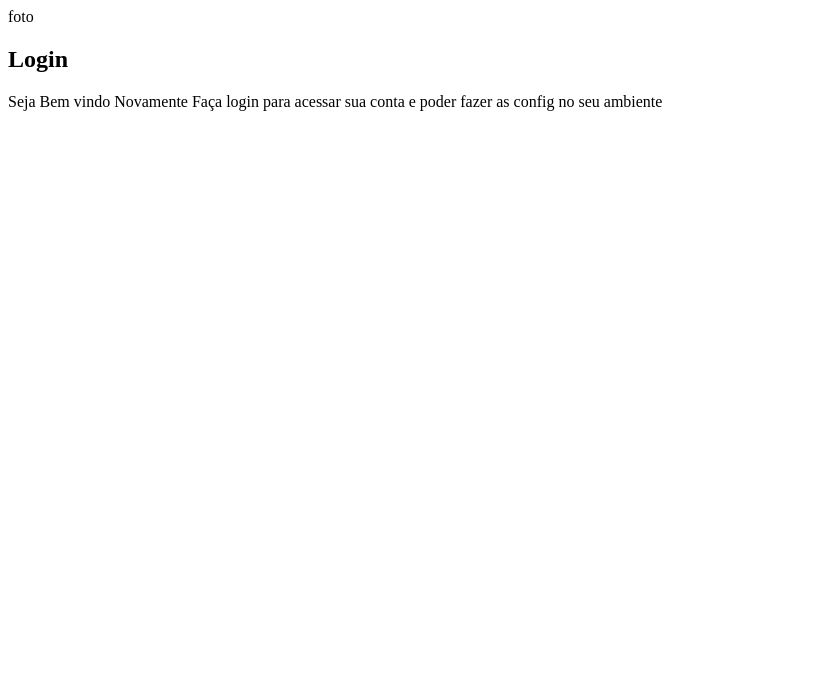
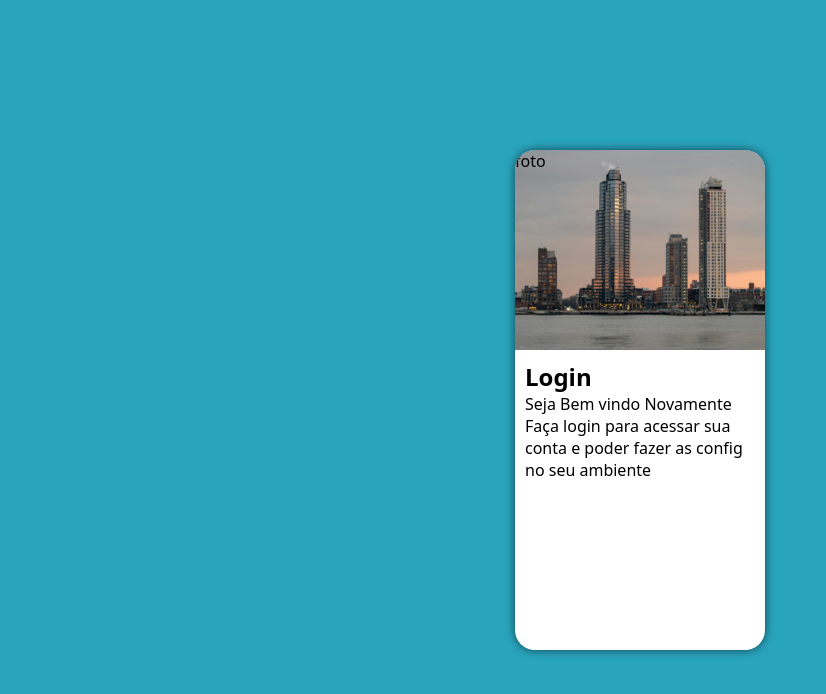
Before and after one commit to LucasAlvesLima/projetologin, a plain HTML site: page index.html in a window 1280 px wide. Shown: the whole page, without its empty margins (0-826 px from the left). Drawn offline with Linux system fonts and the light colour scheme.

Commit message:
att o projeto

```diff
--- a/estilos/style.css
+++ b/estilos/style.css
@@ -1 +1,53 @@
 @charset "UTF-8";
+
+
+
+* {
+    font-family: system-ui, -apple-system, BlinkMacSystemFont, 'Segoe UI', Roboto, Oxygen, Ubuntu, Cantarell, 'Open Sans', 'Helvetica Neue', sans-serif;
+    padding: 0px;
+    margin: 0px;
+    box-sizing: border-box;
+}
+
+body, html {
+    background-color: rgb(41, 164, 189);
+    width: 100vw;
+    height: 100vh;
+
+}
+
+main {
+    position: relative;
+    height: 100vh;
+    width: 100vw;
+}
+
+section#login {
+    position: absolute;
+    top: 50%;
+    left: 50%;
+    transform: translate(-50%, -50%);
+    overflow: hidden;
+
+    background-color: white;
+    width: 250px;
+    height: 500px;
+    border-radius: 20px;
+    box-shadow: 0px 0px 10px rgba(0, 0, 0, 0.601);
+
+}
+
+
+section#login > div#imagen {
+    display: block;
+    background: rgb(41, 164, 189) url(../img/imgatt.jpg) no-repeat;
+    background-size: cover;
+    background-position: center center;
+    height: 200px;
+}
+
+section#login > div#form{
+    display: block;
+    padding: 10px;
+
+}
```
Also changed, not shown: img/imgatt.jpg (added), 1 other file.
